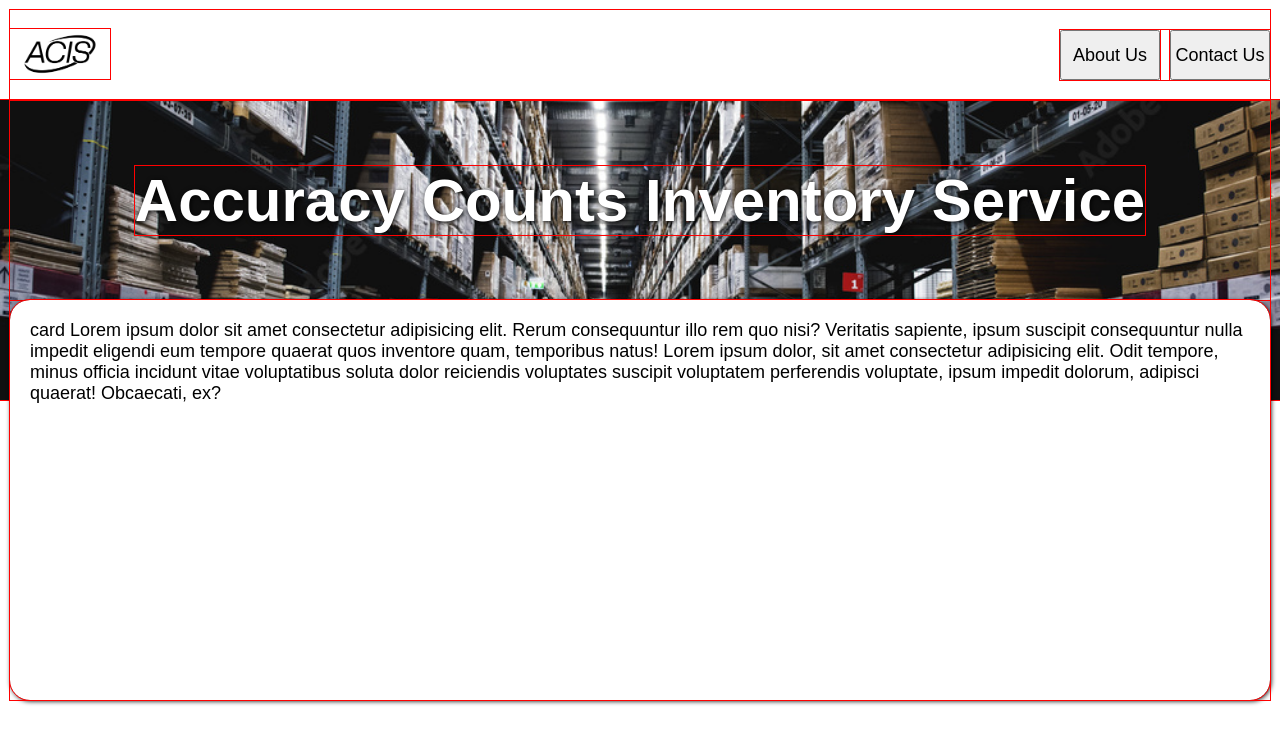
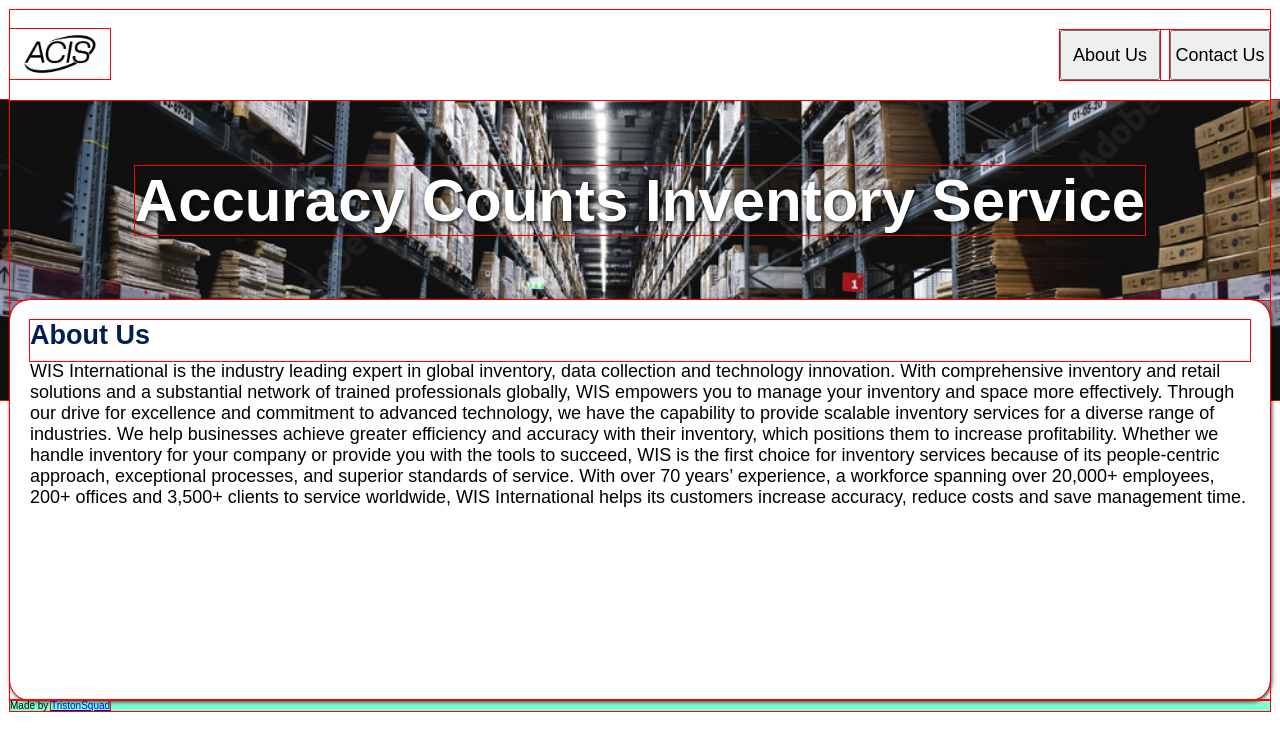
Before and after one commit to tman2747/ACIS, a React (Vite) app: page / in a window 1280 px wide. Shown: the top 750 px of the page. Built offline with nearby package versions, Linux system fonts and the light colour scheme; a web font is replaced by a local one.

Commit message:
add place holder footer and new about me info

```diff
--- a/src/HomePage.jsx
+++ b/src/HomePage.jsx
@@ -1,6 +1,7 @@
 import { useEffect, useState } from "react";
 import "./styles/HomePage.css";
 import NavBar from "./NavBar";
+import Footer from "./footer";
 function HomePage() {
   return (
     <>
@@ -17,16 +18,26 @@ function HomePage() {
           </div>
         </div>
         <div className="infoCard">
-          card Lorem ipsum dolor sit amet consectetur adipisicing elit. Rerum
-          consequuntur illo rem quo nisi? Veritatis sapiente, ipsum suscipit
-          consequuntur nulla impedit eligendi eum tempore quaerat quos inventore
-          quam, temporibus natus! Lorem ipsum dolor, sit amet consectetur
-          adipisicing elit. Odit tempore, minus officia incidunt vitae
-          voluptatibus soluta dolor reiciendis voluptates suscipit voluptatem
-          perferendis voluptate, ipsum impedit dolorum, adipisci quaerat!
-          Obcaecati, ex?
+          <h2>About Us</h2>
+          WIS International is the industry leading expert in global inventory,
+          data collection and technology innovation. With comprehensive
+          inventory and retail solutions and a substantial network of trained
+          professionals globally, WIS empowers you to manage your inventory and
+          space more effectively. Through our drive for excellence and
+          commitment to advanced technology, we have the capability to provide
+          scalable inventory services for a diverse range of industries. We help
+          businesses achieve greater efficiency and accuracy with their
+          inventory, which positions them to increase profitability. Whether we
+          handle inventory for your company or provide you with the tools to
+          succeed, WIS is the first choice for inventory services because of its
+          people-centric approach, exceptional processes, and superior standards
+          of service. With over 70 years’ experience, a workforce spanning over
+          20,000+ employees, 200+ offices and 3,500+ clients to service
+          worldwide, WIS International helps its customers increase accuracy,
+          reduce costs and save management time.
         </div>
       </div>
+      <Footer />
     </>
   );
 }
--- a/src/NavBar.jsx
+++ b/src/NavBar.jsx
@@ -4,7 +4,7 @@ function NavBar() {
   return (
     <div className="navBar">
       <button className="imageButton">
-        <img src="src/assets/ACIS.png" alt="" />
+        <img src="src/assets/ACIS.png" alt="" className="navBarImage" />
       </button>
       <menu>
         <button>About Us</button>
--- /dev/null
+++ b/src/footer.jsx
@@ -0,0 +1,12 @@
+import "./styles/footer.css";
+
+function Footer() {
+  return (
+    <>
+      <div className="footer">
+        Made by <a href="https://tristonland.com">TristonSquad</a>
+      </div>
+    </>
+  );
+}
+export default Footer;
--- a/src/styles/HomePage.css
+++ b/src/styles/HomePage.css
@@ -17,9 +17,9 @@
   z-index: -1;
 }
 .homePageContent {
-  display: flex; /* <-- REQUIRED */
-  flex-direction: column; /* Or column depending on layout */
-  align-items: stretch; /* Optional: stretches children */
+  display: flex;
+  flex-direction: column;
+  align-items: stretch;
 }
 
 .infoCard {
@@ -31,3 +31,8 @@
   font-family: sans-serif;
   font-size: 18px;
 }
+
+.infoCard > h2 {
+  color: rgb(0, 31, 84);
+  padding: 0 0 10px 0;
+}
--- a/src/styles/NavBar.css
+++ b/src/styles/NavBar.css
@@ -1,8 +1,12 @@
 .navBar {
+  position: sticky;
+  top: 0px;
   display: flex;
   justify-content: space-between;
   height: 90px;
   align-items: center;
+  z-index: 2;
+  background-color: white;
 }
 menu {
   display: flex;
@@ -16,8 +20,11 @@ button {
   width: 100px;
 }
 
-img {
+.navBarImage {
   height: 50px;
+}
+.navBarImage:hover {
+  background-color: rgb(240, 240, 240);
 }
 
 .imageButton {
--- /dev/null
+++ b/src/styles/footer.css
@@ -0,0 +1,4 @@
+.footer {
+  background-color: aquamarine;
+  margin-top: auto;
+}
```
